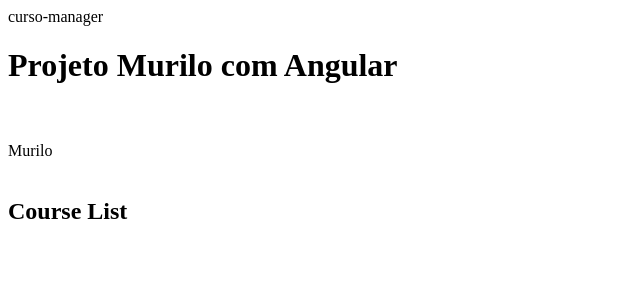
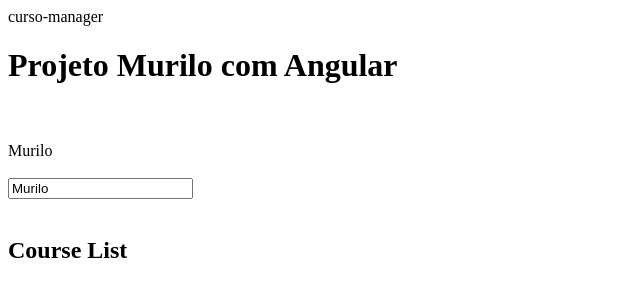
Before and after one commit to murilofarias10/R_SQL_OUTROS, an Angular app in the folder ProjetoComAngular/curso-manager/: page / in a window 1280 px wide. Shown: the top 300 px of the page, without its empty margins (0-640 px from the left). Built offline with nearby package versions, Linux system fonts and the light colour scheme.

Commit message:
incluindo novas informacoes no projeto component.html

```diff
--- a/ProjetoComAngular/curso-manager/src/app/app.component.html
+++ b/ProjetoComAngular/curso-manager/src/app/app.component.html
@@ -3,7 +3,9 @@
 
 <br><br> {{name}}
 
-
+<br><br>
+<!-- Two way para alterar, one way <input [ngModel]="name" name="name"> não altera-->
+<input [(ngModel)]="name" name="name">
 <br><br>
 
 <app-course-list></app-course-list>
```
